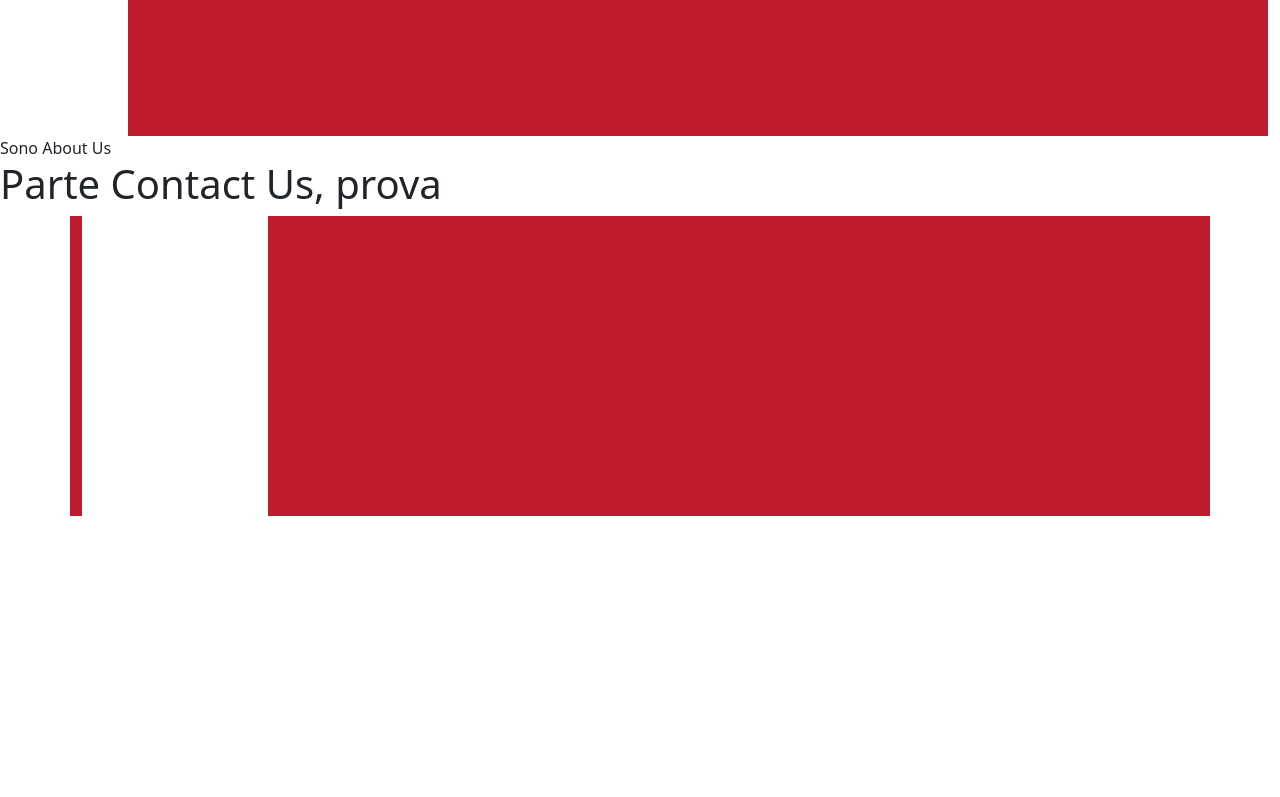
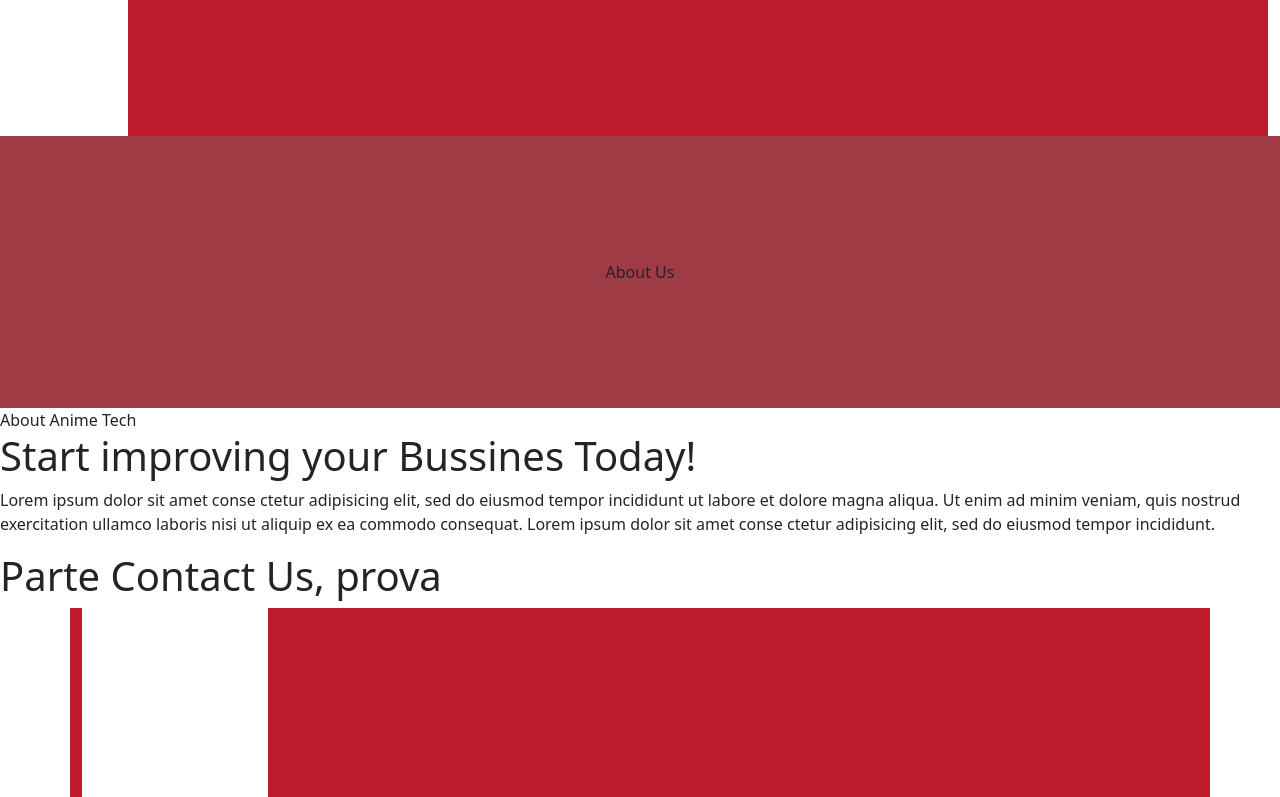
Before and after one commit to matteo-rossi90/proj-html-vuejs, a Vue app: page / in a window 1280 px wide. Shown: the part 464-1261 px from the top of the page. Before the commit the page ends 1080 px from the top, so only its background shows below. Built offline with nearby package versions, Linux system fonts and the light colour scheme.

Commit message:
Add content to component About Us

```diff
--- a/src/page/AboutUs.vue
+++ b/src/page/AboutUs.vue
@@ -5,9 +5,20 @@ export default {
 </script>
 
 <template>
-Sono About Us
+<div class="headerAboutUs d-flex justify-content-center align-items-center">About Us</div>
+<div>About Anime Tech</div>
+<h1>Start improving your Bussines Today!</h1>
+<p>
+Lorem ipsum dolor sit amet conse ctetur adipisicing elit, sed do eiusmod tempor incididunt ut labore et dolore magna aliqua. Ut enim ad minim veniam, quis nostrud exercitation ullamco laboris nisi ut aliquip ex ea commodo consequat. Lorem ipsum dolor sit amet conse ctetur adipisicing elit, sed do eiusmod tempor incididunt.</p>
 </template>
 
 <style lang="scss">
+.headerAboutUs {
+    //background-image: url(../../public/imgs/assets/300x250.webp);
+    // debug
+    height: 17rem;
+    width: 100%;
+    background-color: #93232ee3;
+}
 
 </style>
```
